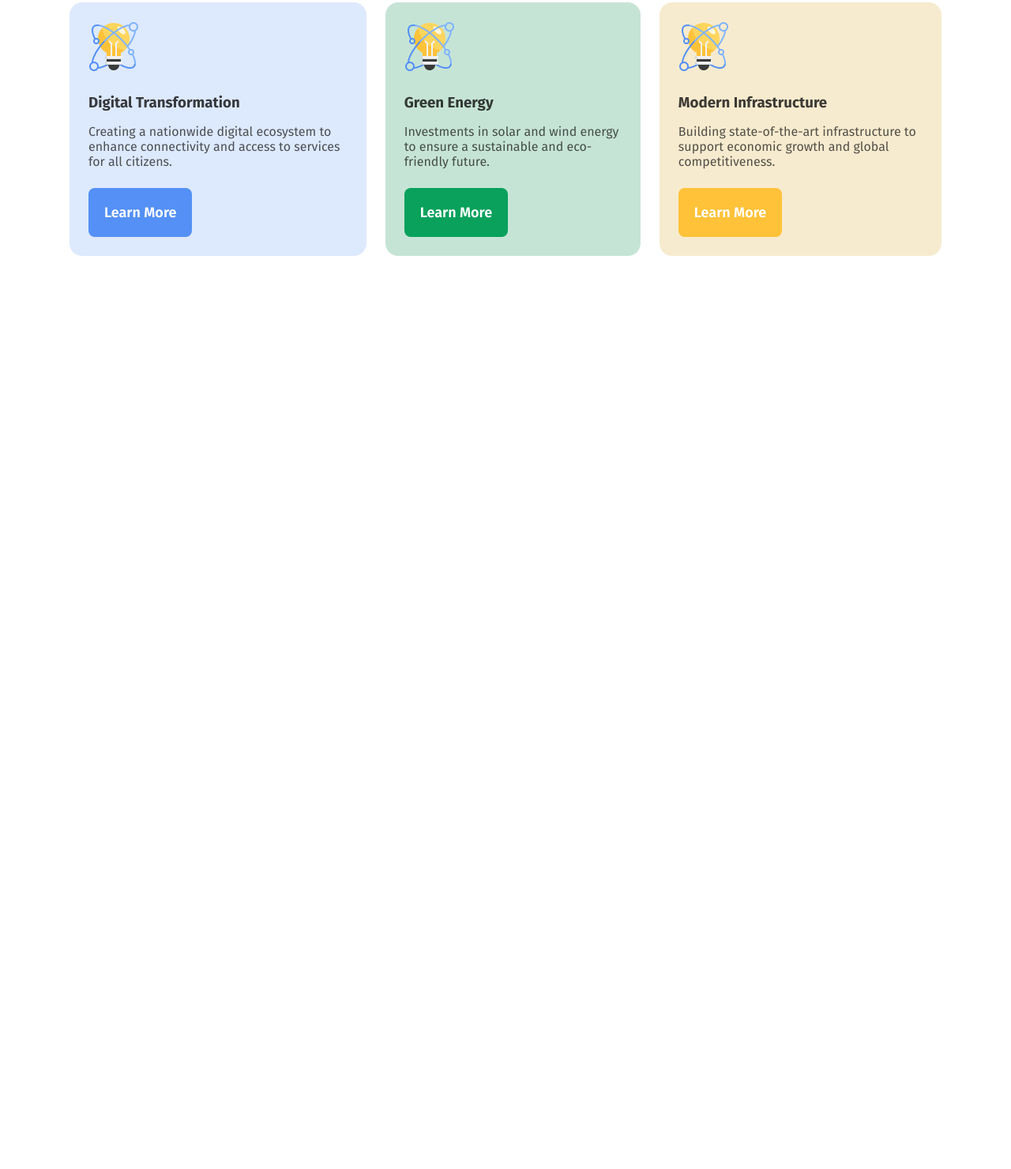
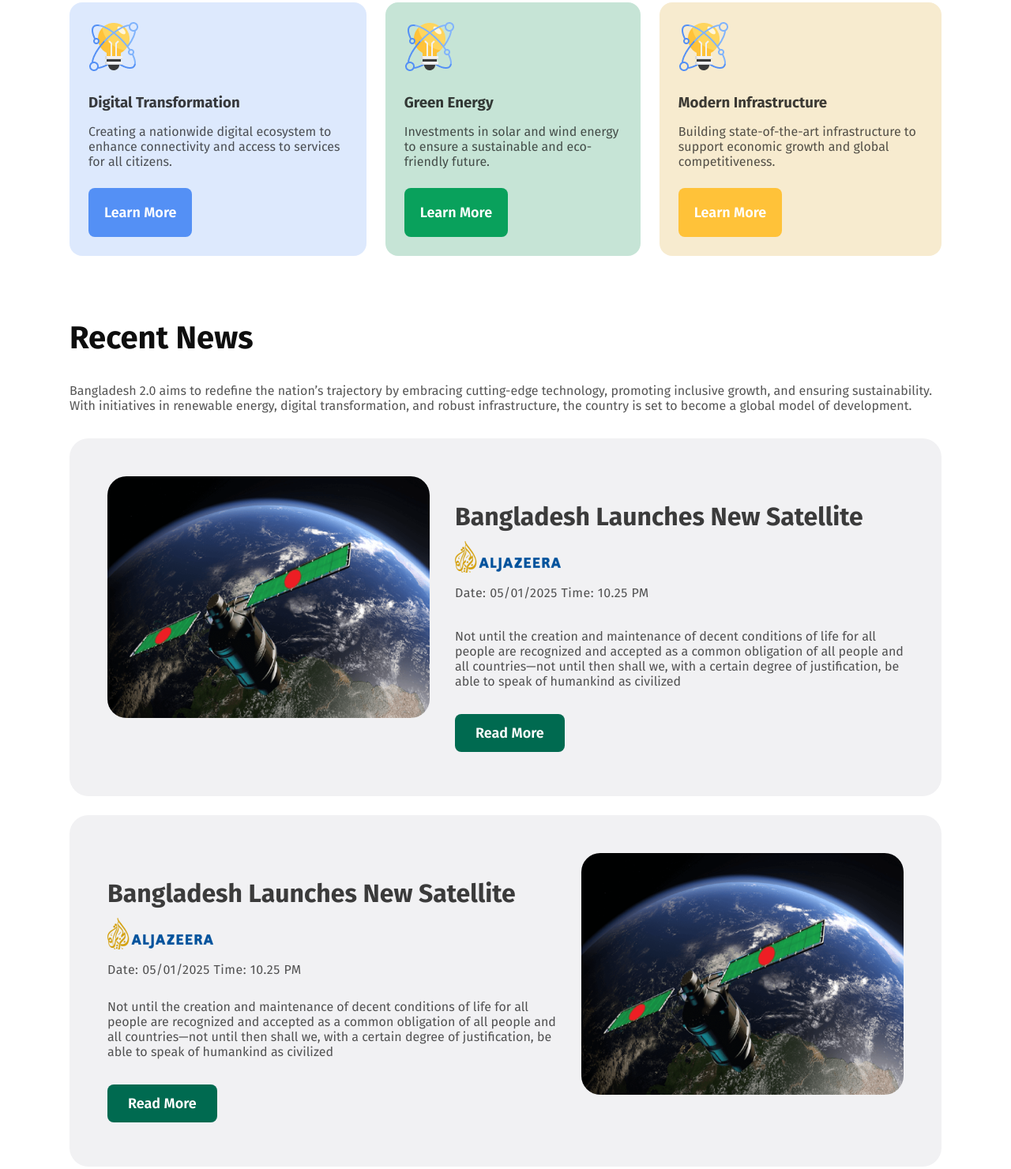
Before and after one commit to gitbynaymus/programming-hero-1st-assignment, a plain HTML site: page index.html in a window 1280 px wide. Shown: the part 1043-2523 px from the top of the page at 79% size. Before the commit the page ends 1447 px from the top, so only its background shows below. Drawn offline with Linux system fonts and the light colour scheme.

Commit message:
news section added

```diff
--- a/index.html
+++ b/index.html
@@ -69,6 +69,78 @@
             </div>
 
         </section>
+
+        <section class="news-section font-color-1">
+            <h2 class="news-section-title  heading1">Recent News</h2>
+            <p class="vision-text">Bangladesh 2.0 aims to redefine the nation’s trajectory by embracing
+                cutting-edge technology, promoting inclusive
+                growth, and ensuring sustainability. With initiatives in renewable energy, digital transformation, and
+                robust
+                infrastructure, the country is set to become a global model of development.</p>
+            <div class="news-cards-containers">
+                <div class="news-card-container">
+                    <div class="image-container">
+                        <img class="image" src="./assets/satelite.png" alt="Image of a Satellite.">
+                    </div>
+                    <div class="news-card-contents">
+                        <h3 class="content-heading">Bangladesh Launches New Satellite</h3>
+                        <div class="publisher">
+                            <img src="./assets/al-jazeera.png" alt="">
+                        </div>
+                        <p class="publish-time">
+                            <time datetime="2025-01-05 22:25"><span class="date">Date: 05/01/2025</span> Time: 10.25
+                                PM</time>
+                        </p>
+                        <p class="content vision-text">Not until the creation and maintenance of decent conditions of life for all
+                            people are recognized and accepted as a
+                            common obligation of all people and all countries—not until then shall we,
+                            with a certain degree of justification, be able to speak of humankind as civilized</p>
+                        <div><button class="btn btn4">Read More</button></div>
+                    </div>
+                </div>
+
+                <div class="news-card-container">
+                    <div class="news-card-contents">
+                        <h3 class="content-heading">Bangladesh Launches New Satellite</h3>
+                        <div class="publisher">
+                            <img src="./assets/al-jazeera.png" alt="">
+                        </div>
+                        <p class="publish-time">
+                            <time datetime="2025-01-05 22:25"><span class="date">Date: 05/01/2025</span> Time: 10.25
+                                PM</time>
+                        </p>
+                        <p class="content">Not until the creation and maintenance of decent conditions of life for all
+                            people are recognized and accepted as a
+                            common obligation of all people and all countries—not until then shall we,
+                            with a certain degree of justification, be able to speak of humankind as civilized</p>
+                        <div><button class="btn btn4">Read More</button></div>
+                    </div>
+                    <div class="image-container">
+                        <img class="image" src="./assets/satelite.png" alt="Image of a Satellite.">
+                    </div>
+                </div>
+                <div class="news-card-container">
+                    <div class="image-container">
+                        <img class="image" src="./assets/satelite.png" alt="Image of a Satellite.">
+                    </div>
+                    <div class="news-card-contents">
+                        <h3 class="content-heading">Bangladesh Launches New Satellite</h3>
+                        <div class="publisher">
+                            <img src="./assets/al-jazeera.png" alt="">
+                        </div>
+                        <p class="publish-time">
+                            <time datetime="2025-01-05 22:25"><span class="date">Date: 05/01/2025</span> Time: 10.25
+                                PM</time>
+                        </p>
+                        <p class="content">Not until the creation and maintenance of decent conditions of life for all
+                            people are recognized and accepted as a
+                            common obligation of all people and all countries—not until then shall we,
+                            with a certain degree of justification, be able to speak of humankind as civilized</p>
+                        <div><button class="btn btn4">Read More</button></div>
+                    </div>
+                </div>
+            </div>
+        </section>
     </main>
     <footer>
 
--- a/styles.css
+++ b/styles.css
@@ -47,6 +47,12 @@ nav .btn {
     color: #FFFFFF;
     padding: 20px;
 }
+.btn4{
+    background-color: #006A50;
+    border-radius: 8px;
+    color: #FFFFFF;
+    padding: 20px;
+}
 .btn-explore{
     background-color: #006A50;
 }
@@ -68,7 +74,6 @@ nav .btn {
 }
 .banner-container{
     display: flex;
-    padding: ;
 }
 .banner{
     background-color: #C6E4D6;
@@ -78,9 +83,17 @@ nav .btn {
     margin-top: 0px;
     margin-bottom: 40px;
 }
+.background-color-main {
+    background-color: #F1F1F3;
+    padding: 0 160px;
+}
 .vision-title{
     font-size: 40px;
     color: #0E0E0E;
+}
+.heading1{
+    font-size: 40px;
+    font-weight: bold;
 }
 .vision-text{
     color: #0E0E0E;
@@ -122,3 +135,60 @@ nav .btn {
     opacity: 0.7;
     margin-bottom: 24px;
 }
+
+.news-section{
+    margin: 80px;
+}
+.news-section-text {
+    margin-top: 24px;
+    margin-bottom: 32px;
+    opacity: 0.7;
+}
+
+.news-cards-containers {
+    display: flex;
+    flex-direction: column;
+    gap: 24px;
+}
+
+.news-card-container {
+    padding: 48px;
+    display: flex;
+    gap: 32px;
+    border-radius: 24px;
+    background-color: #F1F1F3;
+}
+
+.news-card-contents {
+    display: flex;
+    flex-direction: column;
+    justify-content: space-evenly;
+}
+
+.news-card-contents .btn {
+    padding: 13px 26px;
+    margin-bottom: 8px;
+}
+
+.image {
+    border-radius: 24px;
+}
+
+.content-heading {
+    font-size: 32px;
+    font-weight: bold;
+    opacity: 0.8;
+    margin-bottom: 12px;
+}
+
+.publish-time {
+    opacity: 0.7;
+    letter-spacing: 0.5px;
+    margin: 12px 0;
+
+}
+
+.content {
+    opacity: 0.7;
+    margin-bottom: 32px;
+}
```
